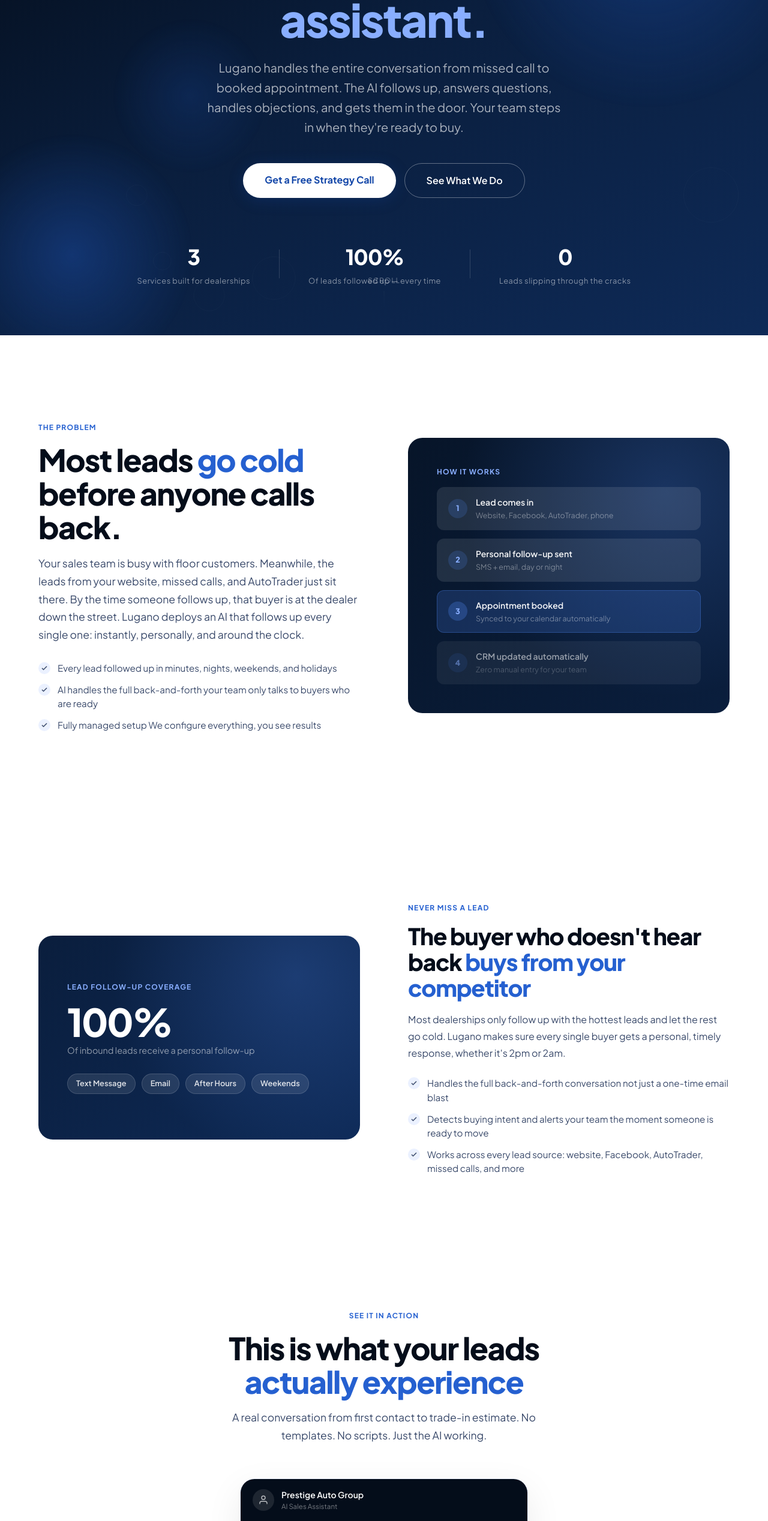
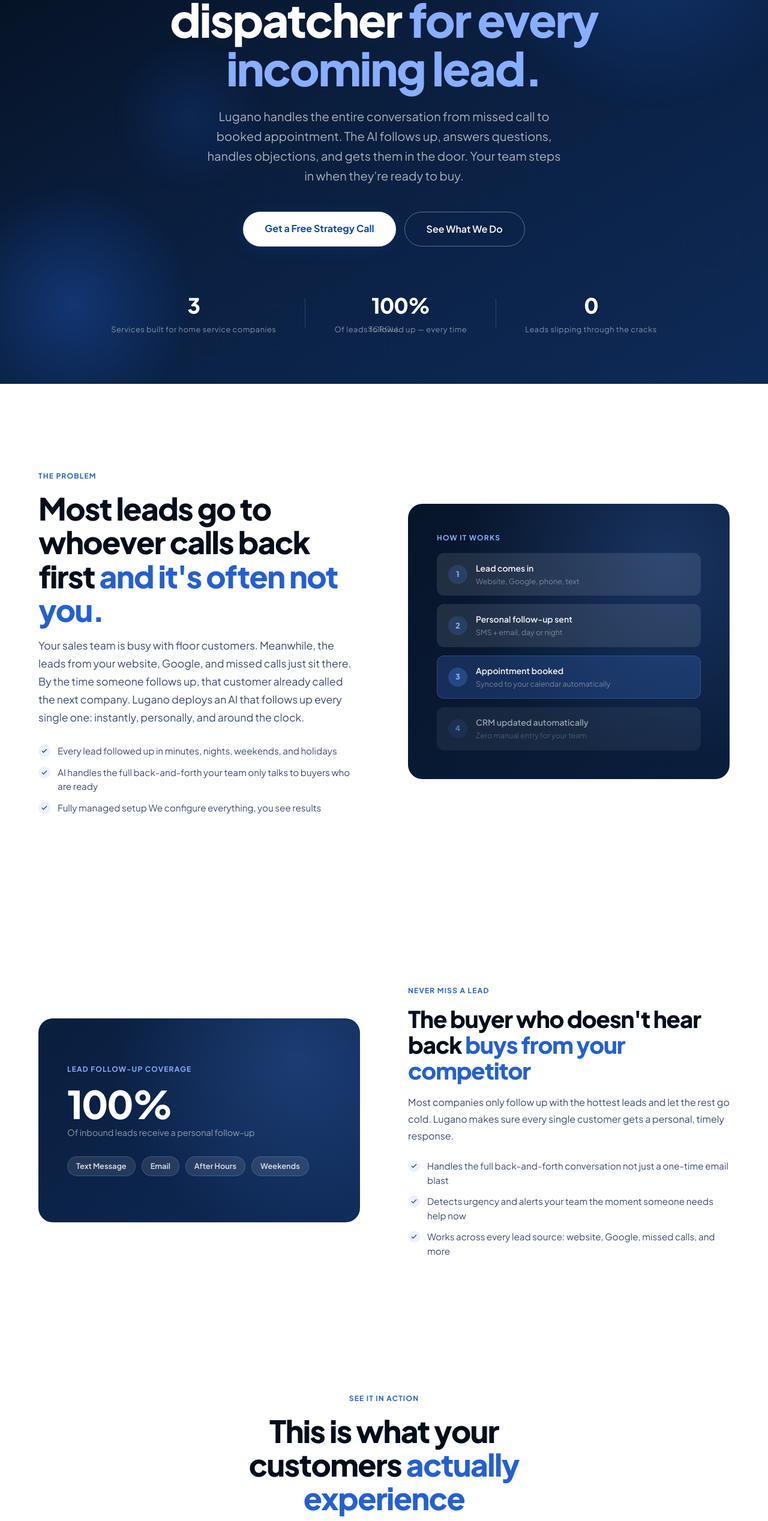
Before and after one commit to SolariAutomation/lugano-landing, a Next.js app: page / in a window 1280 px wide. Shown: the part 264-2800 px from the top of the page at 60% size. Built offline with nearby package versions, Linux system fonts and the light colour scheme.

Commit message:
Pivot to HVAC/plumbing/electrical: full copy rewrite, no layout changes

```diff
--- a/app/layout.tsx
+++ b/app/layout.tsx
@@ -2,8 +2,8 @@
 import "./globals.css";
 
 export const metadata: Metadata = {
-  title: "Lugano Automation — AI-powered lead follow-up for car dealerships",
-  description: "Automatically follow up with leads who go cold. AI-written emails, timed sequences, reply monitoring — so your team focuses on closing, not chasing.",
+  title: "Lugano Automation — AI-Powered Lead Response for HVAC, Plumbing & Electrical Companies",
+  description: "Never lose a job to a slow callback. AI answers every lead by text and email in minutes — day, night, or weekend — so your team focuses on the work, not the phone.",
 };
 
 export default function RootLayout({ children }: { children: React.ReactNode }) {
--- a/app/page.tsx
+++ b/app/page.tsx
@@ -154,12 +154,12 @@
 
         <div style={{display:"inline-flex",alignItems:"center",gap:8,background:"rgba(255,255,255,0.1)",border:"1px solid rgba(255,255,255,0.15)",color:"var(--blue-100)",fontSize:".8rem",fontWeight:600,letterSpacing:".08em",textTransform:"uppercase",padding:"6px 16px",borderRadius:100,marginBottom:28,backdropFilter:"blur(8px)",opacity:0,animation:"fadeUp .8s .2s ease forwards"}}>
           <span style={{width:6,height:6,borderRadius:"50%",background:"#4B82E8",animation:"pulse 2s infinite"}}/>
-          AI Automation for US Car Dealerships
+          AI Automation for HVAC, Plumbing & Electrical Companies
         </div>
 
         <h1 style={{fontSize:"clamp(2.5rem,6vw,5.5rem)",fontWeight:800,letterSpacing:"-.03em",lineHeight:1.06,color:"var(--white)",maxWidth:960,opacity:0,animation:"fadeUp .9s .4s ease forwards"}}>
-          Your dealership's{" "}
-          <em style={{fontStyle:"normal",color:"var(--blue-200)"}}>AI sales assistant.</em>
+          Your company's AI dispatcher{" "}
+          <em style={{fontStyle:"normal",color:"var(--blue-200)"}}>for every incoming lead.</em>
         </h1>
 
         <p style={{fontSize:"clamp(1rem,2vw,1.25rem)",lineHeight:1.65,color:"rgba(255,255,255,0.65)",maxWidth:600,margin:"24px auto 0",opacity:0,animation:"fadeUp .9s .6s ease forwards"}}>
@@ -174,7 +174,7 @@
         <div style={{display:"flex",gap:48,marginTop:72,flexWrap:"wrap",justifyContent:"center",opacity:0,animation:"fadeUp .9s 1s ease forwards"}}>
           <div style={{textAlign:"center"}}>
             <span style={{fontSize:"2.2rem",fontWeight:800,color:"var(--white)",letterSpacing:"-.03em",display:"block"}}>3</span>
-            <span style={{fontSize:".8rem",color:"rgba(255,255,255,0.5)",marginTop:2,letterSpacing:".04em"}}>Services built for dealerships</span>
+            <span style={{fontSize:".8rem",color:"rgba(255,255,255,0.5)",marginTop:2,letterSpacing:".04em"}}>Services built for home service companies</span>
           </div>
           <div className="hero-divider" style={{width:1,height:48,background:"rgba(255,255,255,0.15)",alignSelf:"center"}}/>
           <div style={{textAlign:"center"}}>
@@ -199,8 +199,8 @@
         <div className="two-col">
           <div>
             <span className="section-eyebrow reveal">The Problem</span>
-            <h2 className="section-title reveal reveal-delay-1">Most leads <em>go cold</em> before anyone calls back.</h2>
-            <p className="section-sub reveal reveal-delay-2">Your sales team is busy with floor customers. Meanwhile, the leads from your website, missed calls, and AutoTrader just sit there. By the time someone follows up, that buyer is at the dealer down the street. Lugano deploys an AI that follows up every single one: instantly, personally, and around the clock.</p>
+            <h2 className="section-title reveal reveal-delay-1">Most leads go to whoever calls back first <em>and it's often not you.</em></h2>
+            <p className="section-sub reveal reveal-delay-2">Your sales team is busy with floor customers. Meanwhile, the leads from your website, Google, and missed calls just sit there. By the time someone follows up, that customer already called the next company. Lugano deploys an AI that follows up every single one: instantly, personally, and around the clock.</p>
             <ul style={{listStyle:"none",marginTop:28,display:"flex",flexDirection:"column",gap:12}}>
               {[
                 "Every lead followed up in minutes, nights, weekends, and holidays",
@@ -222,7 +222,7 @@
             <div style={{fontSize:".75rem",fontWeight:700,letterSpacing:".1em",textTransform:"uppercase",color:"var(--blue-200)",marginBottom:16,position:"relative"}}>How It Works</div>
             <div style={{display:"flex",flexDirection:"column",gap:14,position:"relative"}}>
               {[
-                {n:1,t:"Lead comes in",s:"Website, Facebook, AutoTrader, phone",active:false,faded:false},
+                {n:1,t:"Lead comes in",s:"Website, Google, phone, text",active:false,faded:false},
                 {n:2,t:"Personal follow-up sent",s:"SMS + email, day or night",active:false,faded:false},
                 {n:3,t:"Appointment booked",s:"Synced to your calendar automatically",active:true,faded:false},
                 {n:4,t:"CRM updated automatically",s:"Zero manual entry for your team",active:false,faded:true},
@@ -260,13 +260,13 @@
               <em style={{fontStyle:"normal",color:"var(--blue-400)"}}>buys from your competitor</em>
             </h2>
             <p style={{fontSize:"1rem",lineHeight:1.75,color:"var(--text-secondary)",marginTop:18}} className="reveal reveal-delay-2">
-              Most dealerships only follow up with the hottest leads and let the rest go cold. Lugano makes sure every single buyer gets a personal, timely response, whether it&apos;s 2pm or 2am.
+              Most companies only follow up with the hottest leads and let the rest go cold. Lugano makes sure every single customer gets a personal, timely response.
             </p>
             <ul style={{listStyle:"none",marginTop:24,display:"flex",flexDirection:"column",gap:12}}>
               {[
                 "Handles the full back-and-forth conversation not just a one-time email blast",
-                "Detects buying intent and alerts your team the moment someone is ready to move",
-                "Works across every lead source: website, Facebook, AutoTrader, missed calls, and more",
+                "Detects urgency and alerts your team the moment someone needs help now",
+                "Works across every lead source: website, Google, missed calls, and more",
               ].map((text, i) => (
                 <li key={i} className={`reveal reveal-delay-${i + 3}`} style={{display:"flex",alignItems:"flex-start",gap:12,fontSize:".95rem",color:"var(--text-secondary)",lineHeight:1.55}}>
                   <span className="check-icon">
@@ -289,9 +289,9 @@
           <div className="centered" style={{marginBottom:56}}>
             <span className="section-eyebrow reveal">See It In Action</span>
             <h2 className="section-title reveal reveal-delay-1">
-              This is what your leads <em>actually experience</em>
+              This is what your customers <em>actually experience</em>
             </h2>
-            <p className="section-sub reveal reveal-delay-2">A real conversation from first contact to trade-in estimate. No templates. No scripts. Just the AI working.</p>
+            <p className="section-sub reveal reveal-delay-2">A real conversation from first contact to booked appointment. No templates. No scripts. Just the AI working.</p>
           </div>
 
           <div className="reveal-scale" style={{background:"var(--gray-50)",border:"1px solid var(--gray-100)",borderRadius:24,overflow:"hidden",maxWidth:480,margin:"0 auto",boxShadow:"0 20px 60px rgba(4,13,26,0.08)"}}>
@@ -301,8 +301,8 @@
                 <svg width="18" height="18" viewBox="0 0 24 24" fill="none" stroke="rgba(255,255,255,0.7)" strokeWidth="1.8"><path d="M20 21v-2a4 4 0 0 0-4-4H8a4 4 0 0 0-4 4v2"/><circle cx="12" cy="7" r="4"/></svg>
               </div>
               <div>
-                <div style={{color:"#fff",fontSize:".875rem",fontWeight:600}}>Prestige Auto Group</div>
-                <div style={{color:"rgba(255,255,255,0.45)",fontSize:".72rem"}}>AI Sales Assistant</div>
+                <div style={{color:"#fff",fontSize:".875rem",fontWeight:600}}>[Business Name]</div>
+                <div style={{color:"rgba(255,255,255,0.45)",fontSize:".72rem"}}>AI Service Assistant</div>
               </div>
             </div>
 
@@ -312,35 +312,35 @@
               {/* Outbound — first contact */}
               <div style={{display:"flex",justifyContent:"flex-end"}}>
                 <div style={{background:"#1246A8",color:"#fff",borderRadius:"18px 18px 4px 18px",padding:"10px 14px",maxWidth:"80%",fontSize:".875rem",lineHeight:1.5}}>
-                  Hi Marcus, we saw your inquiry about the 2026 BMW M4 Competition. Are you still looking, and did you have a color preference in mind?
+                  Hi Mike, thanks for reaching out about your AC — sounds like it's not cooling. Can you tell me a bit more about what's going on?
                 </div>
               </div>
 
               {/* Inbound — customer reply */}
               <div style={{display:"flex",justifyContent:"flex-start"}}>
                 <div style={{background:"var(--gray-50)",border:"1px solid var(--gray-100)",color:"var(--text-primary)",borderRadius:"18px 18px 18px 4px",padding:"10px 14px",maxWidth:"80%",fontSize:".875rem",lineHeight:1.5}}>
-                  Yeah still interested. Carbon Black if you have it. I'd also need to trade in my current car.
+                  Yeah it's blowing warm air, been like that since this morning. It's pretty hot in here.
                 </div>
               </div>
 
-              {/* Outbound — trade-in response */}
+              {/* Outbound — follow-up */}
               <div style={{display:"flex",justifyContent:"flex-end"}}>
                 <div style={{background:"#1246A8",color:"#fff",borderRadius:"18px 18px 4px 18px",padding:"10px 14px",maxWidth:"85%",fontSize:".875rem",lineHeight:1.5}}>
-                  Carbon Black is a great choice on the M4. What are you trading in? If you can share the year, make, model, and mileage I can get you a ballpark number.
+                  That sounds urgent — would you like us to get someone out to you as soon as possible?
                 </div>
               </div>
 
-              {/* Inbound — trade-in details */}
+              {/* Inbound — customer reply */}
               <div style={{display:"flex",justifyContent:"flex-start"}}>
                 <div style={{background:"var(--gray-50)",border:"1px solid var(--gray-100)",color:"var(--text-primary)",borderRadius:"18px 18px 18px 4px",padding:"10px 14px",maxWidth:"80%",fontSize:".875rem",lineHeight:1.5}}>
-                  2021 Mustang GT. Around 28,000 miles. Good condition.
+                  Yes please, today if you can
                 </div>
               </div>
 
-              {/* Outbound — trade-in estimate */}
+              {/* Outbound — dispatch response */}
               <div style={{display:"flex",justifyContent:"flex-end"}}>
                 <div style={{background:"#1246A8",color:"#fff",borderRadius:"18px 18px 4px 18px",padding:"10px 14px",maxWidth:"85%",fontSize:".875rem",lineHeight:1.5}}>
-                  Based on current market, a 2021 Mustang GT with 28k miles typically comes in around <strong style={{color:"#C5D8FF"}}>$31,500 to $33,000</strong> as a dealer trade. Final number depends on a quick appraisal. Want to come in this week and we can firm it up?
+                  Got it — connecting you with our dispatch team right now, they'll call you within a few minutes to get someone out today.
                 </div>
               </div>
 
@@ -348,7 +348,7 @@
 
             {/* Footer note */}
             <div style={{background:"var(--gray-50)",borderTop:"1px solid var(--gray-100)",padding:"12px 20px",fontSize:".78rem",color:"var(--text-muted)",textAlign:"center"}}>
-              Fully automated. No salesperson involved yet.
+              Fully automated. No dispatcher involved yet.
             </div>
           </div>
         </div>
@@ -357,8 +357,8 @@
       {/* SERVICES */}
       <section id="services" style={{padding:"var(--section-gap) 5%",background:"var(--gray-50)"}}>
         <div className="centered">
-          <h2 className="section-title reveal reveal-delay-1" style={{marginTop:0}}>What we deploy <em>for your store</em></h2>
-          <p className="section-sub reveal reveal-delay-2">Three fully managed AI systems that work around the clock so your team can focus on selling.</p>
+          <h2 className="section-title reveal reveal-delay-1" style={{marginTop:0}}>What we deploy <em>for your business</em></h2>
+          <p className="section-sub reveal reveal-delay-2">Three fully managed AI systems that work around the clock so your team can focus on the work.</p>
         </div>
         <div style={{display:"grid",gridTemplateColumns:"repeat(auto-fit,minmax(300px,1fr))",gap:20,marginTop:60,maxWidth:1160,marginLeft:"auto",marginRight:"auto"}}>
           <div className="service-card reveal reveal-delay-1">
@@ -391,9 +391,9 @@
                 <path d="M3 9h18M9 21V9"/>
               </svg>
             </div>
-            <h3 style={{fontSize:"1.2rem",fontWeight:700,letterSpacing:"-.01em",marginBottom:10}}>CRM Integration &amp; Automation</h3>
+            <h3 style={{fontSize:"1.2rem",fontWeight:700,letterSpacing:"-.01em",marginBottom:10}}>Emergency Detection &amp; Routing</h3>
             <p style={{fontSize:".95rem",lineHeight:1.7,color:"var(--text-secondary)"}}>Every conversation is automatically logged and synced. Lead stages update themselves. The right salesperson gets notified at exactly the right moment. Plugs into VinSolutions, DealerSocket, and more without replacing your existing stack.</p>
-            <span className="service-tag">Zero Manual Entry</span>
+            <span className="service-tag">Never Miss an Urgent Call</span>
           </div>
         </div>
       </section>
@@ -410,19 +410,19 @@
             <span style={{fontSize:".75rem",fontWeight:700,letterSpacing:".12em",textTransform:"uppercase",color:"var(--blue-300)",marginBottom:20,display:"block"}}>Step 01</span>
             <div className="step-icon"><svg width="22" height="22" viewBox="0 0 24 24" fill="none" stroke="var(--blue-200)" strokeWidth="1.8"><path d="M2 3h6a4 4 0 0 1 4 4v14a3 3 0 0 0-3-3H2z"/><path d="M22 3h-6a4 4 0 0 0-4 4v14a3 3 0 0 1 3-3h7z"/></svg></div>
             <h3 style={{fontSize:"1.1rem",fontWeight:700,color:"var(--white)",marginBottom:10,letterSpacing:"-.01em",opacity:1}}>Strategy Call</h3>
-            <p style={{fontSize:".9rem",lineHeight:1.65,color:"rgba(255,255,255,0.75)"}}>We spend 30 minutes learning your store — how leads come in, how your team follows up, and where deals are falling through the cracks.</p>
+            <p style={{fontSize:".9rem",lineHeight:1.65,color:"rgba(255,255,255,0.75)"}}>We spend 30 minutes learning your business — how leads come in, how your team follows up, and where jobs are falling through the cracks.</p>
           </div>
           <div className="hiw-step reveal reveal-delay-2">
             <span style={{fontSize:".75rem",fontWeight:700,letterSpacing:".12em",textTransform:"uppercase",color:"var(--blue-300)",marginBottom:20,display:"block"}}>Step 02</span>
             <div className="step-icon"><svg width="22" height="22" viewBox="0 0 24 24" fill="none" stroke="var(--blue-200)" strokeWidth="1.8"><circle cx="12" cy="12" r="3"/><path d="M19.07 4.93a10 10 0 0 1 0 14.14M4.93 4.93a10 10 0 0 0 0 14.14"/></svg></div>
             <h3 style={{fontSize:"1.1rem",fontWeight:700,color:"var(--white)",marginBottom:10,letterSpacing:"-.01em",opacity:1}}>Custom Build</h3>
-            <p style={{fontSize:".9rem",lineHeight:1.65,color:"rgba(255,255,255,0.75)"}}>We configure the AI around your brand — your tone, your vehicles, your follow-up timing. It sounds like your best salesperson, not a robot.</p>
+            <p style={{fontSize:".9rem",lineHeight:1.65,color:"rgba(255,255,255,0.75)"}}>We configure the AI around your business — your tone, your services, your follow-up timing. It sounds like your best dispatcher, not a robot.</p>
           </div>
           <div className="hiw-step reveal reveal-delay-3">
             <span style={{fontSize:".75rem",fontWeight:700,letterSpacing:".12em",textTransform:"uppercase",color:"var(--blue-300)",marginBottom:20,display:"block"}}>Step 03</span>
             <div className="step-icon"><svg width="22" height="22" viewBox="0 0 24 24" fill="none" stroke="var(--blue-200)" strokeWidth="1.8"><path d="M12 22s8-4 8-10V5l-8-3-8 3v7c0 6 8 10 8 10z"/></svg></div>
             <h3 style={{fontSize:"1.1rem",fontWeight:700,color:"var(--white)",marginBottom:10,letterSpacing:"-.01em",opacity:1}}>Integration &amp; Testing</h3>
-            <p style={{fontSize:".9rem",lineHeight:1.65,color:"rgba(255,255,255,0.75)"}}>We connect to your CRM, Gmail, and website. We run test conversations end-to-end and don't go live until everything is exactly right.</p>
+            <p style={{fontSize:".9rem",lineHeight:1.65,color:"rgba(255,255,255,0.75)"}}>We connect to your phone, email, and website. We run test conversations end-to-end and don't go live until everything is exactly right.</p>
           </div>
           <div className="hiw-step reveal reveal-delay-4">
             <span style={{fontSize:".75rem",fontWeight:700,letterSpacing:".12em",textTransform:"uppercase",color:"var(--blue-300)",marginBottom:20,display:"block"}}>Step 04</span>
@@ -443,7 +443,7 @@
               <em style={{fontStyle:"normal",color:"var(--blue-400)"}}>actually show up</em>
             </h2>
             <p style={{fontSize:"1rem",lineHeight:1.75,color:"var(--text-secondary)",marginTop:18}} className="reveal reveal-delay-2">
-              A no-show is money walked out the door. Our automated reminder system keeps buyers engaged from the moment they book to the moment they arrive.
+              A no-show is a wasted truck roll and a lost afternoon. Our automated reminder system keeps customers engaged from the moment they book to the moment your tech arrives.
             </p>
             <ul style={{listStyle:"none",marginTop:24,display:"flex",flexDirection:"column",gap:12}}>
               {[
@@ -486,7 +486,7 @@
         <div style={{position:"absolute",inset:0,background:"radial-gradient(circle at 50% 50%,rgba(36,96,208,0.3) 0%,transparent 65%)"}}/>
         <span className="section-eyebrow reveal" style={{position:"relative",color:"var(--blue-200)"}}>Let&apos;s Talk</span>
         <h2 className="section-title centered reveal reveal-delay-1" style={{color:"var(--white)",maxWidth:740,position:"relative",margin:"0 auto",textAlign:"center"}}>
-          Ready to stop <em style={{fontStyle:"normal",color:"var(--blue-200)"}}>leaving money on the table?</em>
+          Ready to stop <em style={{fontStyle:"normal",color:"var(--blue-200)"}}>losing jobs to a slow callback?</em>
         </h2>
         <p className="section-sub centered reveal reveal-delay-2" style={{color:"rgba(255,255,255,0.6)",position:"relative",margin:"24px auto 0",textAlign:"center"}}>
           Reach out any way that works for you. We&apos;ll set up a free strategy call to walk through exactly what Lugano can do for your store.
```
